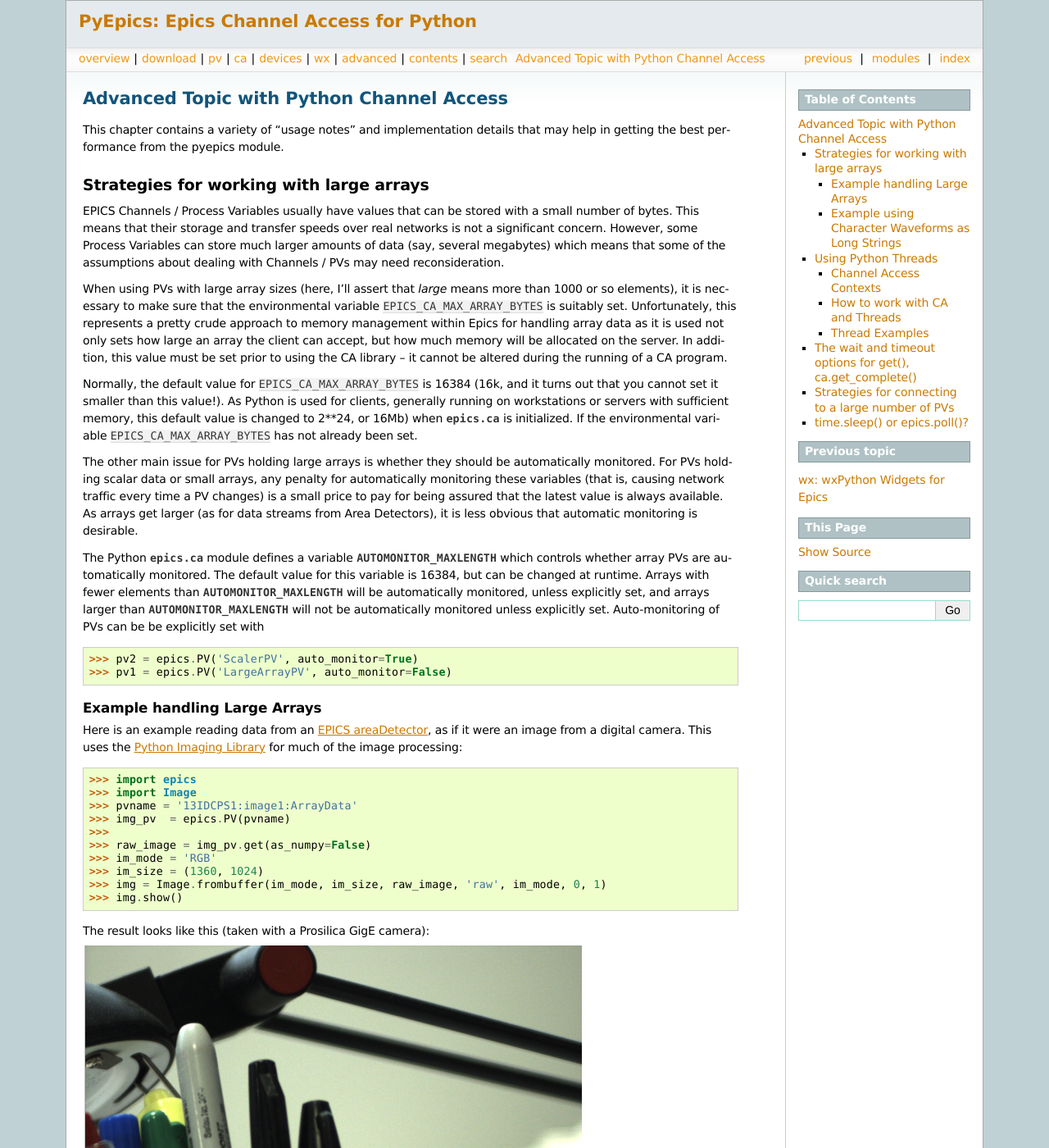
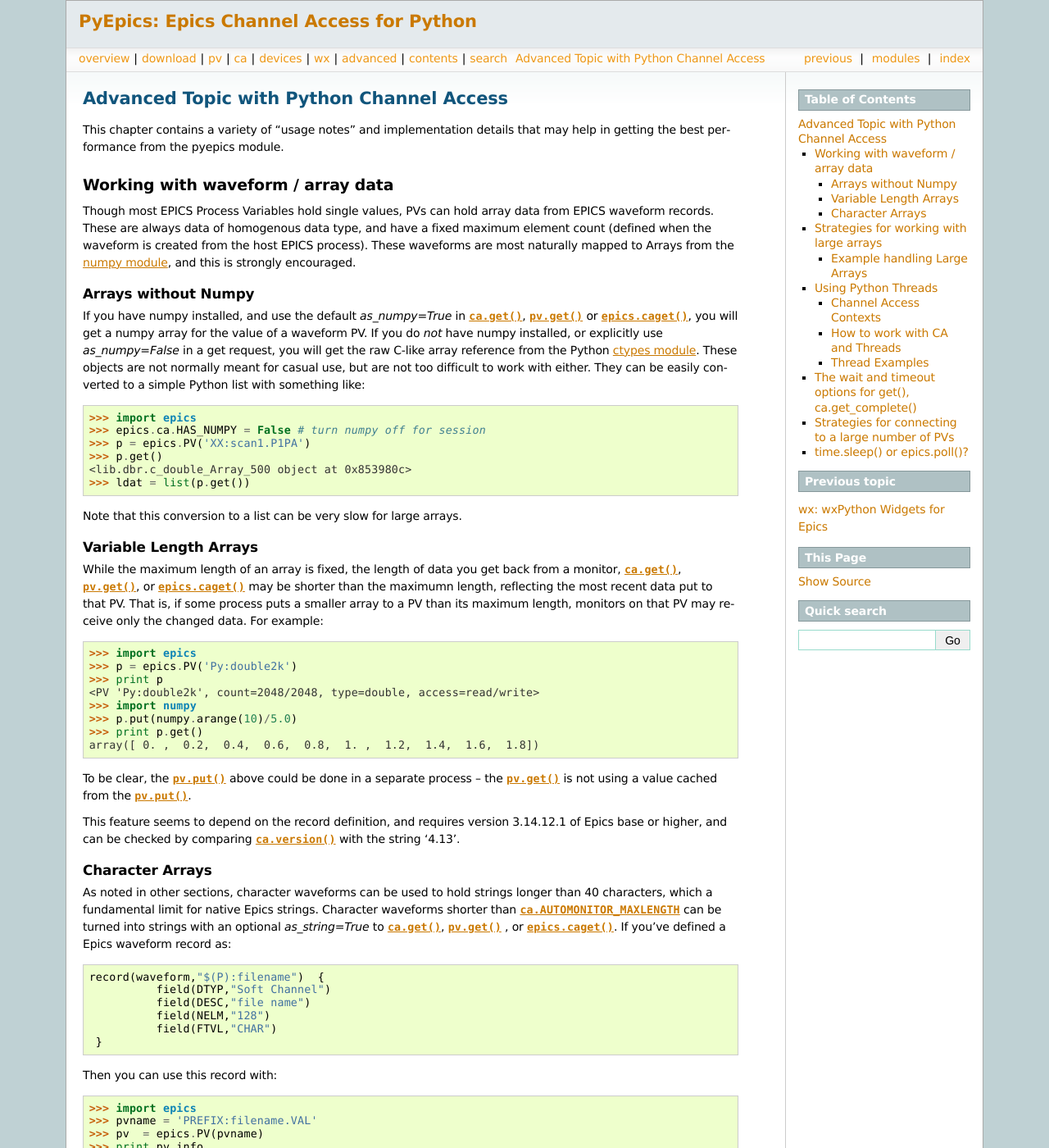
Before and after one commit to pyepics/pyepics, a Sphinx documentation site: the page built from doc/advanced.rst, in a window 1280 px wide and 1400 px high. Shown: the whole window at 82% size. Built offline with Sphinx 7.4.7, drawn with Linux system fonts in a browser that asks for light colours; formulas are drawn with MathJax 3; pages that are not in the unit, such as notebooks, are missing from menus; the version number is read from the project's files by our own code; some of the changed text lies outside the part shown.

Commit message:
doc improvements for 3.2.0

```diff
--- a/doc/advanced.rst
+++ b/doc/advanced.rst
@@ -5,6 +5,103 @@
 This chapter contains a variety of "usage notes" and implementation
 details that may help in getting the best performance from the
 pyepics module.
+
+.. _advanced--arrays-label:
+
+Working with waveform / array data
+============================================
+
+Though most EPICS Process Variables hold single values, PVs can hold array
+data from EPICS waveform records.  These are always data of homogenous data
+type, and have a fixed maximum element count (defined when the waveform is
+created from the host EPICS process).  These waveforms are most naturally
+mapped to Arrays from the `numpy module <http://numpy.scipy.org/>`_, and
+this is strongly encouraged.
+
+Arrays without Numpy
+~~~~~~~~~~~~~~~~~~~~~~~~
+If you have numpy installed, and use the default *as_numpy=True* in
+:meth:`ca.get`, :meth:`pv.get` or :meth:`epics.caget`, you will get a
+numpy array for the value of a waveform PV.  If you do *not* have numpy
+installed, or explicitly use *as_numpy=False* in a get request, you will
+get the raw C-like array reference from the Python
+`ctypes module <http://docs.python.org/library/ctypes.html#arrays>`_.
+These objects are not normally meant for casual use, but are not too
+difficult to work with either.  They can be easily converted to a simple
+Python list with something like::
+
+    >>> import epics
+    >>> epics.ca.HAS_NUMPY = False # turn numpy off for session
+    >>> p = epics.PV('XX:scan1.P1PA')
+    >>> p.get()
+    <lib.dbr.c_double_Array_500 object at 0x853980c>
+    >>> ldat = list(p.get())
+
+Note that this conversion to a list can be very slow for large arrays.
+
+Variable Length Arrays
+~~~~~~~~~~~~~~~~~~~~~~~~
+
+While the maximum length of an array is fixed, the length of data you get
+back from a monitor, :meth:`ca.get`, :meth:`pv.get`, or :meth:`epics.caget`
+may be shorter than the maximumn length, reflecting the most recent data
+put to that PV.  That is, if some process puts a smaller array to a PV than
+its maximum length, monitors on that PV may receive only the changed data.
+For example::
+
+    >>> import epics
+    >>> p = epics.PV('Py:double2k')
+    >>> print p
+    <PV 'Py:double2k', count=2048/2048, type=double, access=read/write>
+    >>> import numpy
+    >>> p.put(numpy.arange(10)/5.0)
+    >>> print p.get()
+    array([ 0. ,  0.2,  0.4,  0.6,  0.8,  1. ,  1.2,  1.4,  1.6,  1.8])
+
+To be clear, the :meth:`pv.put` above could be done in a separate process
+-- the :meth:`pv.get` is not using a value cached from the :meth:`pv.put`.
+
+This feature seems to depend on the record definition, and requires version
+3.14.12.1 of Epics base or higher, and can be checked by comparing
+:meth:`ca.version` with the string '4.13'.
+
+Character Arrays
+~~~~~~~~~~~~~~~~~~~~~~~~
+
+As noted in other sections, character waveforms can be used to hold strings
+longer than 40 characters, which a fundamental limit for native Epics
+strings.    Character waveforms shorter than
+:data:`ca.AUTOMONITOR_MAXLENGTH` can be turned into strings with an optional
+*as_string=True*  to :meth:`ca.get`, :meth:`pv.get` , or
+:meth:`epics.caget`.   If you've defined a Epics waveform record as::
+
+
+    record(waveform,"$(P):filename")  {
+              field(DTYP,"Soft Channel")
+              field(DESC,"file name")
+              field(NELM,"128")
+              field(FTVL,"CHAR")
+     }
+
+Then you can use this record with:
+
+    >>> import epics
+    >>> pvname = 'PREFIX:filename.VAL'
+    >>> pv  = epics.PV(pvname)
+    >>> print pv.info
+    ....
+    >>> plain_val = pv.get()
+    >>> print plain_val
+    array([ 84,  58,  92, 120,  97, 115,  95, 117, 115, 101, 114,  92,  77,
+         97, 114,  99, 104,  50,  48,  49,  48,  92,  70,  97, 115, 116,
+         77,  97, 112])
+    >>> char_val = pv.get(as_string=True)
+    >>> print char_val
+    'T:\\xas_user\\March2010\\FastMap'
+
+This example uses :meth:`pv.get` but :meth:`ca.get` is essentially
+equivalent, as its *as_string* parameter works exactly the same way.
+
 
 .. _advanced-large-arrays-label:
 
@@ -19,7 +116,7 @@
 Channels / PVs may need reconsideration.
 
 When using PVs with large array sizes (here, I'll assert that *large* means
-more than 1000 or so elements), it is necessary to make sure that the
+more than a few thousand elements), it is necessary to make sure that the
 environmental variable ``EPICS_CA_MAX_ARRAY_BYTES`` is suitably set.
 Unfortunately, this represents a pretty crude approach to memory management
 within Epics for handling array data as it is used not only sets how large
@@ -43,10 +140,10 @@
 automatic monitoring is desirable.
 
 The Python :mod:`epics.ca` module defines a variable
-:data:`AUTOMONITOR_MAXLENGTH` which controls whether array PVs are
-automatically monitored.  The default value for this variable is 16384, but
+:data:`ca.AUTOMONITOR_MAXLENGTH` which controls whether array PVs are
+automatically monitored.  The default value for this variable is 65536, but
 can be changed at runtime.  Arrays with fewer elements than
-:data:`AUTOMONITOR_MAXLENGTH` will be automatically monitored, unless
+:data:`ca.AUTOMONITOR_MAXLENGTH` will be automatically monitored, unless
 explicitly set, and arrays larger than :data:`AUTOMONITOR_MAXLENGTH` will
 not be automatically monitored unless explicitly set. Auto-monitoring of
 PVs can be be explicitly set with
@@ -65,68 +162,27 @@
 processing:
 
 
->>> import epics
->>> import Image
->>> pvname = '13IDCPS1:image1:ArrayData'
->>> img_pv  = epics.PV(pvname)
->>>
->>> raw_image = img_pv.get(as_numpy=False)
->>> im_mode = 'RGB'
->>> im_size = (1360, 1024)
->>> img = Image.frombuffer(im_mode, im_size, raw_image, 'raw', im_mode, 0, 1)
->>> img.show()
+    >>> import epics
+    >>> import Image
+    >>> pvname = '13IDCPS1:image1:ArrayData'
+    >>> img_pv  = epics.PV(pvname)
+    >>>
+    >>> raw_image = img_pv.get()
+    >>> im_mode = 'RGB'
+    >>> im_size = (1360, 1024)
+    >>> img = Image.frombuffer(im_mode, im_size, raw_image,
+                                'raw', im_mode, 0, 1)
+    >>> img.show()
 
 The result looks like this (taken with a Prosilica GigE camera):
-
 
 .. image:: AreaDetector1.png
 
 
-Example using Character Waveforms as Long Strings
-~~~~~~~~~~~~~~~~~~~~~~~~~~~~~~~~~~~~~~~~~~~~~~~~~~~
+A more complete application for reading and displaying image from Epics
+Area Detectors is included  at `http://github.com/pyepics/epicsapps/
+<http://github.com/pyepics/epicsapps/>`_.
 
-As EPICS strings can be only 40 characters long, Character Waveforms are
-sometimes used to allow Long Strings.  While this can be a common usage for
-character waveforms, this module resists the temptation to implicitly
-convert such byte arrays to strings using ``as_string=True``.
-
-As an example, let's say you've created a character waveform PV, as with
-this EPICS database::
-
-    record(waveform,"$(P):filename")  {
-              field(DTYP,"Soft Channel")
-              field(DESC,"file name")
-              field(NELM,"128")
-              field(FTVL,"CHAR")
-     }
-
-You can then use this with:
-
-   >>> import epics
-   >>> pvname = 'PREFIX:filename.VAL'
-   >>> pv  = epics.PV(pvname)
-   >>> print pv.info
-   ....
-   >>> plain_val = pv.get()
-   >>> print plain_val
-   array([ 84,  58,  92, 120,  97, 115,  95, 117, 115, 101, 114,  92,  77,
-        97, 114,  99, 104,  50,  48,  49,  48,  92,  70,  97, 115, 116,
-        77,  97, 112,   0,   0,   0,   0,   0,   0,   0,   0,   0,   0,
-         0,   0,   0,   0,   0,   0,   0,   0,   0,   0,   0,   0,   0,
-         0,   0,   0,   0,   0,   0,   0,   0,   0,   0,   0,   0,   0,
-         0,   0,   0,   0,   0,   0,   0,   0,   0,   0,   0,   0,   0,
-         0,   0,   0,   0,   0,   0,   0,   0,   0,   0,   0,   0,   0,
-         0,   0,   0,   0,   0,   0,   0,   0,   0,   0,   0,   0,   0,
-         0,   0,   0,   0,   0,   0,   0,   0,   0,   0,   0,   0,   0,
-         0,   0,   0,   0,   0,   0,   0,   0,   0,   0,   0])
-   >>> char_val = pv.get(as_string=True)
-   >>> print char_val
-   'T:\\xas_user\\March2010\\FastMap'
-
-
-This uses the :class:`PV` class, but the :meth:`get` method of :mod:`ca` is
-essentially equivalent, as its *as_string* parameter works exactly the same
-way.
 
 .. _advanced-threads-label:
 
--- a/doc/installation.rst
+++ b/doc/installation.rst
@@ -25,7 +25,7 @@
 
 The Python `numpy module <http://numpy.scipy.org/>`_ is not required, but
 will be used to convert EPICS waveforms values into numerical array data if
-available, and its use is encouraged.
+available, and its use is strongly encouraged.
 
 Downloads
 ~~~~~~~~~~~~~
```
Also changed, not shown: doc/ca.rst (+17 -7 lines), 1 other file.
